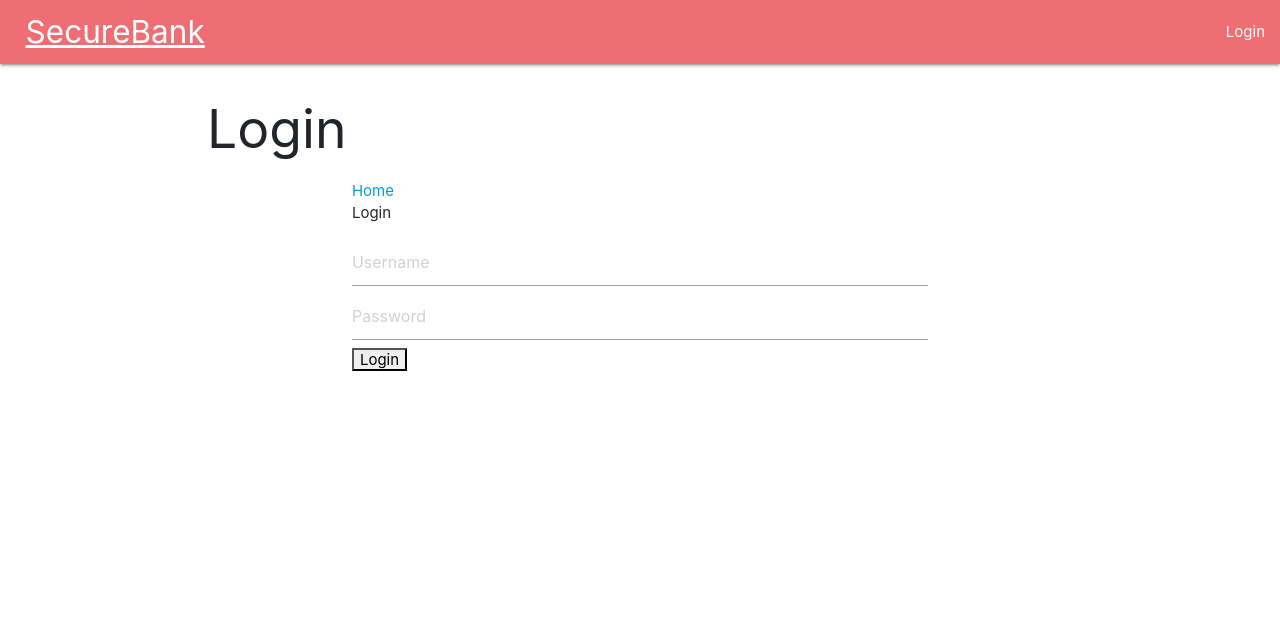
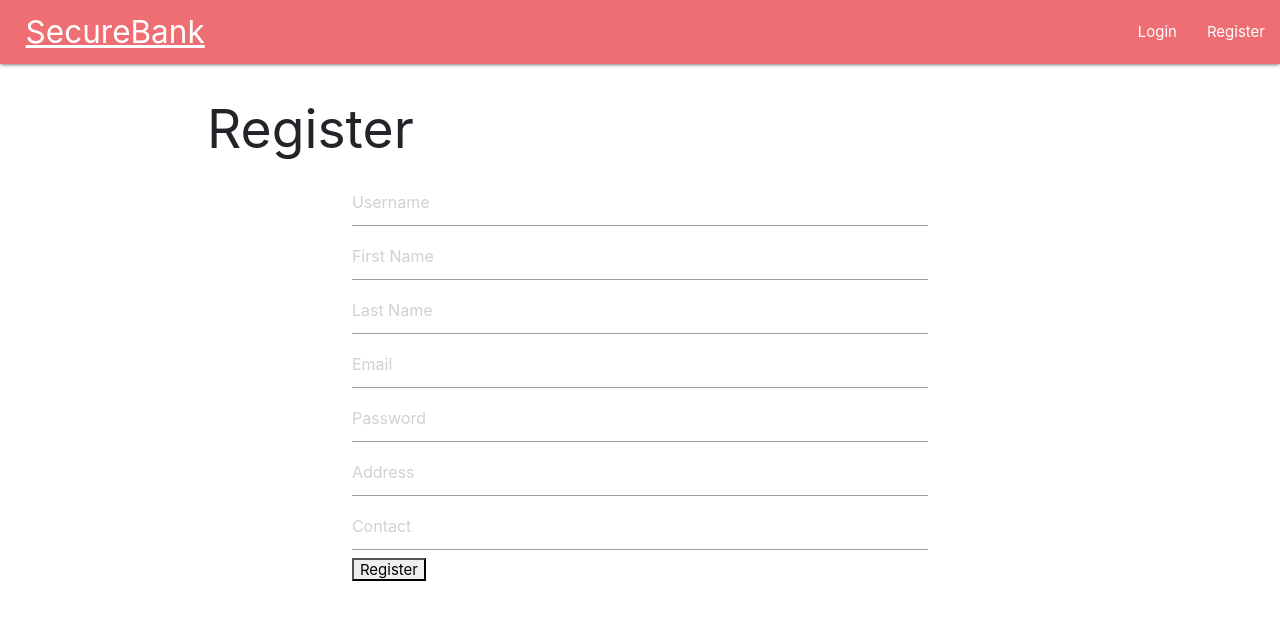
Before and after one commit to achaudhary997/Secure_Banking_System, a Django app: page /register in a window 1280 px wide. Shown: the top 620 px of the page. Run offline with Django 3.2, Linux system fonts and the light colour scheme; some libraries are stand-ins or nearby versions.

Commit message:
Register Complete

```diff
--- a/website/templates/website/base.html
+++ b/website/templates/website/base.html
@@ -21,6 +21,7 @@
                 <ul id="nav-mobile" class="right hide-on-med-and-down">
                     {% if not user.is_authenticated %}
                         <li><a href="{% url 'login' %}">Login</a></li>
+                        <li><a href="{% url 'register' %}">Register</a></li>
                     {% else %}
                         <li><a href="{% url 'transact' %}">Transact</a></li>
                         {% comment %} <li><a href="{% url 'debit' %}">Debit</a></li> {% endcomment %}
--- a/website/templates/website/login.html
+++ b/website/templates/website/login.html
@@ -8,17 +8,6 @@
 
 {% block content %}
     <h2>Login</h2>
-
-    <div class="magazi-pages-links bd-bm padding-bottom-60 padding-top-60">
-        <div class="container">
-            <div class="magazi-pgg-links">
-                <ul>
-                    <li><a href="#" title="">Home</a></li>
-                    <li><span>Login</span></li>
-                </ul>
-            </div>
-        </div>
-    </div>
 
     <div class="padding-bottom-100">
         <div class="container">
--- /dev/null
+++ b/website/templates/website/register.html
@@ -0,0 +1,33 @@
+{% extends 'website/base.html' %}
+
+{% block title %}Register | SecureBank{% endblock %}
+
+{% block captcha %}
+<script src='https://www.google.com/recaptcha/api.js'></script>
+{% endblock %}
+
+{% block content %}
+    <h2>Register</h2>
+
+    <div class="padding-bottom-100">
+        <div class="container">
+            <div class="magazi-forms">
+                <div class="current" id="login-tab">
+                    <form class="padding-bottom-75" method="post" action="{% url 'register' %}">
+                        {% csrf_token %}
+                        <input type="text" name="username" placeholder="Username" maxlength="30" required id="id_username" />
+                        <input type="text" name="first_name" placeholder="First Name" maxlength="30" required id="id_first_name" />
+                        <input type="text" name="last_name" placeholder="Last Name" maxlength="30" required id="id_last_name" />
+                        <input type="email" name="email_address" placeholder="Email" required id="id_email_address" />
+                        <input type="password" name="password" placeholder="Password" maxlength="20" required id="id_password" />
+                        <input type="text" name="address" placeholder="Address" maxlength="100" required id="id_address" />
+                        <input type="text" name="contact" placeholder="Contact" maxlength="15" required id="id_contact" />
+                        <div class="g-recaptcha" data-sitekey="6LcqCWwUAAAAAF1t3KaNi20SGXMPJQHIvP8nV0BM"></div>
+                        <button type="submit" class="send-btn">Register</button>
+                    </form>
+                </div>
+            </div>
+        </div>
+    </div>
+
+{% endblock %}
--- a/website/urls.py
+++ b/website/urls.py
@@ -9,7 +9,7 @@ urlpatterns = [
 
     path('login', views.login_user, name="login"),
     path('logout', views.logout_user, name="logout"),
-    path('register', views.login_user, name="register"),
+    path('register', views.register_user, name="register"),
 
     # TRANSACTION URLS
 
--- a/website/views.py
+++ b/website/views.py
@@ -1,8 +1,9 @@
 from django.shortcuts import render, redirect
 from django.contrib.auth import authenticate, login, logout
 import requests
-from .forms import LoginForm
-from .models import Transaction
+from .forms import LoginForm, RegisterForm
+from .models import Transaction, Profile
+from django.contrib.auth.models import User
 
 
 def index(request):
@@ -11,44 +12,69 @@ def index(request):
 def login_user(request):
     if not request.user.is_authenticated:
         if request.method == "POST":
-            recaptchaResponse = request.POST.get('g-recaptcha-response')
-            # print(reca)
-            url = 'https://www.google.com/recaptcha/api/siteverify'
-            data = {
-                'secret' : '6LcqCWwUAAAAAC9-4iofBAthF8pwPHQlSg6n9w4O',
-                'response' : recaptchaResponse
-            }
-            r = requests.post(url, data=data)
-            result = r.json()
-            if result['success']:
-                username = request.POST.get('username')
-                password = request.POST.get('password')
+            login_form = LoginForm(request.POST)
+            if login_form.is_valid():
+                recaptcha_response = request.POST.get('g-recaptcha-response')
+                if recaptcha_response:
+                    url = 'https://www.google.com/recaptcha/api/siteverify'
+                    data = {
+                        'secret' : '6LcqCWwUAAAAAC9-4iofBAthF8pwPHQlSg6n9w4O',
+                        'response' : recaptcha_response
+                    }
+                    r = requests.post(url, data=data)
+                    result = r.json()
+                    if result['success']:
+                        username = login_form.cleaned_data['username']
+                        password = login_form.cleaned_data['password']
 
-                user = authenticate(request, username=username, password=password)
+                        user = authenticate(request, username=username, password=password)
 
-                if user is not None:
-                    login(request, user)
-                    return redirect('home')
-                return render(request, 'website/login.html')
-            else:
-                return render(request, 'website/login.html')
-
-
-
+                        if user is not None:
+                            login(request, user)
+                            return redirect('home')
+                        return render(request, 'website/login.html')
+                    else:
+                        return render(request, 'website/login.html')
         return render(request, 'website/login.html', context=None)
     else:
         return render(request, 'website/index.html', context=None)
 
 def register_user(request):
+    form = RegisterForm
     if not request.user.is_authenticated:
         if request.method == "POST":
-            address = request.POST.get('address')
-            # username = request.POST.get('username')  already there
-            phoneNum = request.POST.get('phoneNum')
-            plaintextPassword = request.POST.get('password') #change to MD5
+            register_form = RegisterForm(request.POST)
+            if register_form.is_valid():
+                recaptcha_response = request.POST.get('g-recaptcha-response')
+                if recaptcha_response:
+                    url = 'https://www.google.com/recaptcha/api/siteverify'
+                    data = {
+                        'secret' : '6LcqCWwUAAAAAC9-4iofBAthF8pwPHQlSg6n9w4O',
+                        'response' : recaptcha_response
+                    }
+                    r = requests.post(url, data=data)
+                    result = r.json()
+                    if result['success']:
+                        user = register_form.save()
+                        user.refresh_from_db()
 
+                        profile = Profile()
+                        profile.user_id = user.id
+                        profile.address = register_form.cleaned_data['address']
+                        profile.phone_number = register_form.cleaned_data['contact']
+                        profile.save()
+
+                        user.email = register_form.cleaned_data['email_address']
+
+                        user.set_password(register_form.cleaned_data['password'])
+                        user.save()
+                        login(request, user)
+                        return redirect('home')
+                    else:
+                        return render(request, 'website/register.html', context={"form": form})
+        return render(request, 'website/register.html', context={"form": form})
     else:
-        return render(request, 'website/index.html', context=None)
+        return render(request, 'website/index.html')
 
 
 def logout_user(request):
```
Also changed, not shown: website/forms.py (+36 -3 lines), website/models.py (+2 -7 lines), db.sqlite3, website/migrations/0002_auto_20180824_2146.py (added), website/migrations/0003_auto_20180824_2148.py (added).
